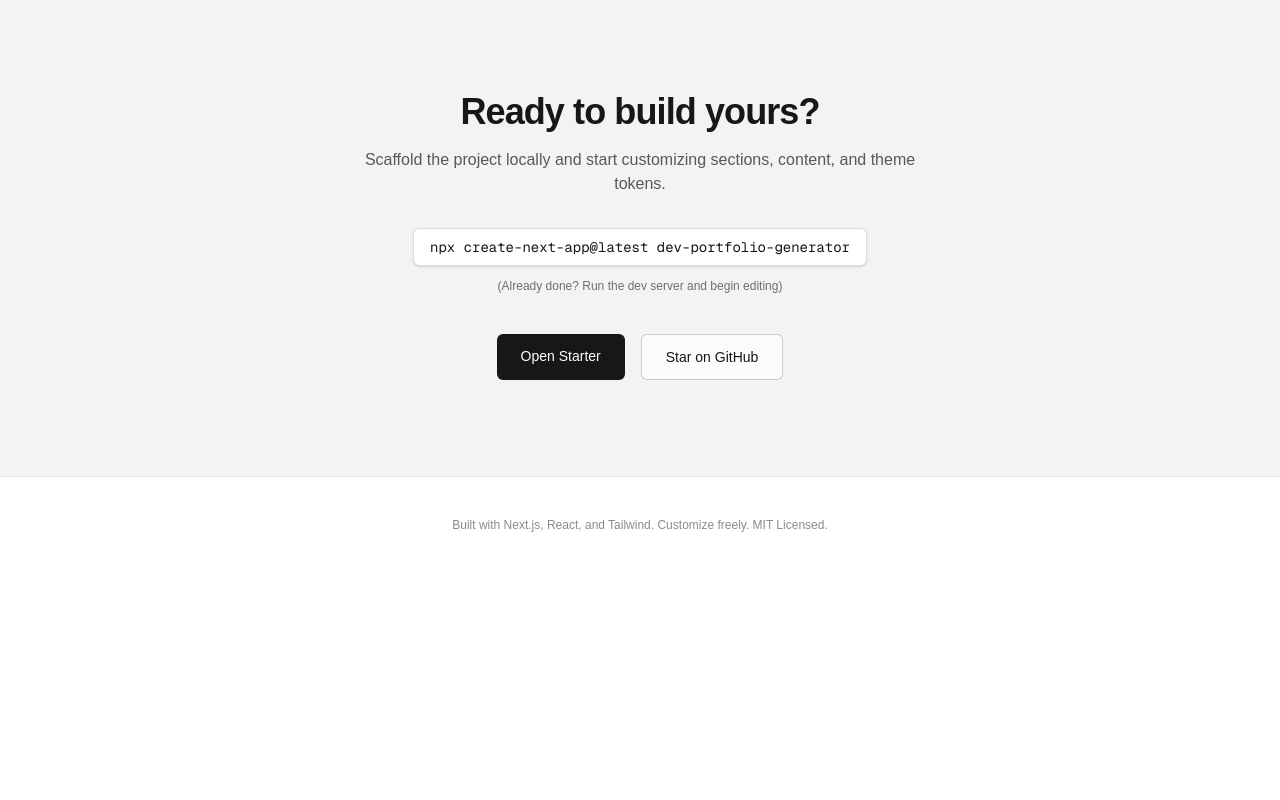
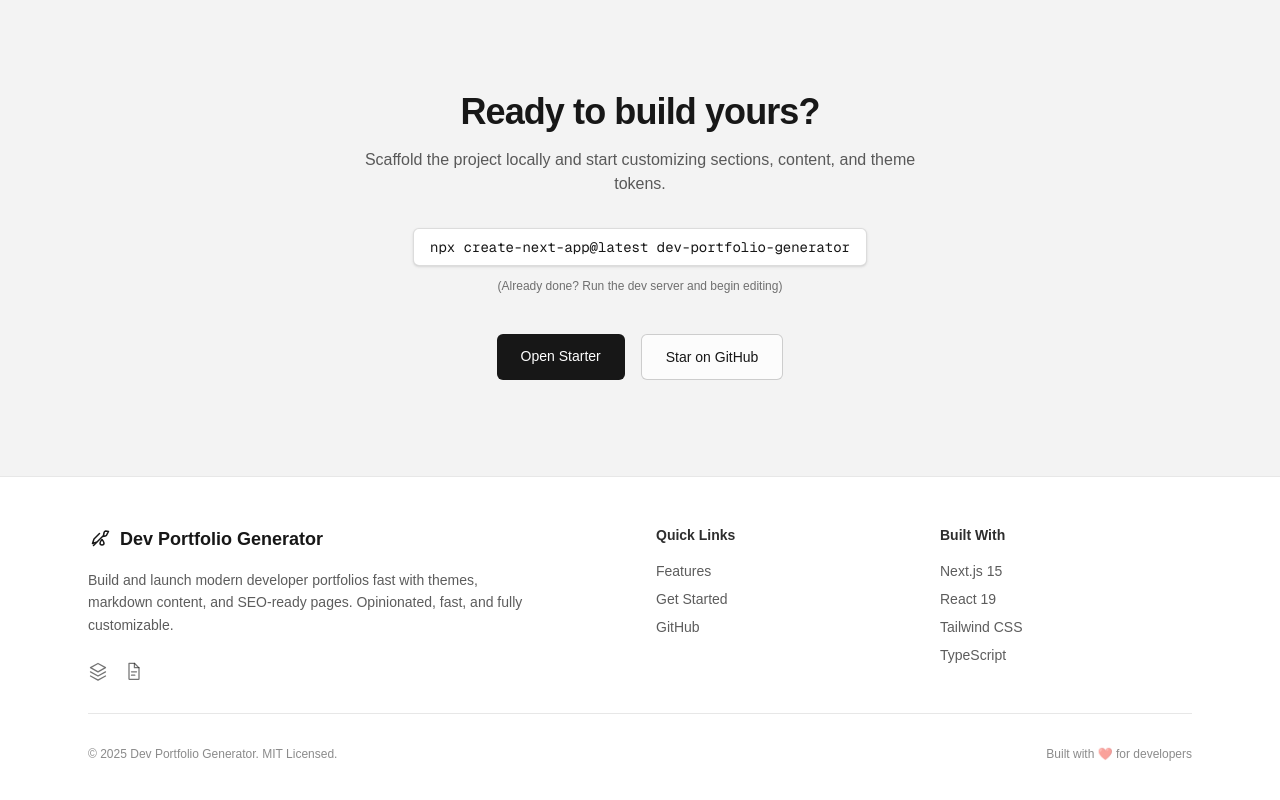
Before and after one commit to rudalkunwar/dev-portfolio-generator, a Next.js app: page / in a window 1280 px wide. Shown: the part 1443-2243 px from the top of the page. Before the commit the page ends 2016 px from the top, so only its background shows below. Built offline with nearby package versions, Linux system fonts and the light colour scheme.

Commit message:
feat footer

```diff
--- a/src/app/layout.tsx
+++ b/src/app/layout.tsx
@@ -1,6 +1,7 @@
 import type { Metadata } from "next";
 import { Geist, Geist_Mono } from "next/font/google";
 import "./globals.css";
+import Footer from "@/components/footer";
 
 const geistSans = Geist({
   variable: "--font-geist-sans",
@@ -26,9 +27,12 @@ export default function RootLayout({
   return (
     <html lang="en">
       <body
-        className={`${geistSans.variable} ${geistMono.variable} antialiased`}
+        className={`${geistSans.variable} ${geistMono.variable} antialiased min-h-screen flex flex-col`}
       >
-        {children}
+        <div className="flex-1">
+          {children}
+        </div>
+        <Footer />
       </body>
     </html>
   );
--- a/src/app/page.tsx
+++ b/src/app/page.tsx
@@ -163,12 +163,6 @@ export default function Home() {
           </div>
         </section>
       </main>
-
-      <footer className="py-10 text-center text-xs text-foreground/50 border-t border-foreground/10 mt-auto">
-        <p>
-          Built with Next.js, React, and Tailwind. Customize freely. MIT Licensed.
-        </p>
-      </footer>
     </div>
   );
 }
--- /dev/null
+++ b/src/components/footer.tsx
@@ -0,0 +1,92 @@
+import Link from "next/link";
+import { Icon } from "@/components/icons";
+
+export default function Footer() {
+    const currentYear = new Date().getFullYear();
+
+    return (
+        <footer className="border-t border-foreground/10 bg-background/50 backdrop-blur-sm">
+            <div className="mx-auto max-w-6xl px-6 py-12">
+                <div className="grid grid-cols-1 md:grid-cols-4 gap-8">
+                    {/* Brand Section */}
+                    <div className="md:col-span-2">
+                        <div className="flex items-center gap-2 mb-4">
+                            <Icon name="rocket" size={24} className="text-foreground" />
+                            <span className="font-semibold text-lg">Dev Portfolio Generator</span>
+                        </div>
+                        <p className="text-sm text-foreground/70 leading-relaxed max-w-md">
+                            Build and launch modern developer portfolios fast with themes, markdown content,
+                            and SEO-ready pages. Opinionated, fast, and fully customizable.
+                        </p>
+                        <div className="flex gap-4 mt-6">
+                            <a
+                                href="https://github.com/rudalkunwar/dev-portfolio-generator"
+                                target="_blank"
+                                rel="noopener noreferrer"
+                                className="text-foreground/60 hover:text-foreground transition-colors"
+                                aria-label="GitHub Repository"
+                            >
+                                <Icon name="layers" size={20} />
+                            </a>
+                            <a
+                                href="#"
+                                className="text-foreground/60 hover:text-foreground transition-colors"
+                                aria-label="Documentation"
+                            >
+                                <Icon name="fileText" size={20} />
+                            </a>
+                        </div>
+                    </div>
+
+                    {/* Quick Links */}
+                    <div>
+                        <h3 className="font-semibold text-sm mb-4 text-foreground/90">Quick Links</h3>
+                        <ul className="space-y-2 text-sm">
+                            <li>
+                                <Link href="#features" className="text-foreground/70 hover:text-foreground transition-colors">
+                                    Features
+                                </Link>
+                            </li>
+                            <li>
+                                <Link href="#get-started" className="text-foreground/70 hover:text-foreground transition-colors">
+                                    Get Started
+                                </Link>
+                            </li>
+                            <li>
+                                <a
+                                    href="https://github.com/rudalkunwar/dev-portfolio-generator"
+                                    target="_blank"
+                                    rel="noopener noreferrer"
+                                    className="text-foreground/70 hover:text-foreground transition-colors"
+                                >
+                                    GitHub
+                                </a>
+                            </li>
+                        </ul>
+                    </div>
+
+                    {/* Tech Stack */}
+                    <div>
+                        <h3 className="font-semibold text-sm mb-4 text-foreground/90">Built With</h3>
+                        <ul className="space-y-2 text-sm text-foreground/70">
+                            <li>Next.js 15</li>
+                            <li>React 19</li>
+                            <li>Tailwind CSS</li>
+                            <li>TypeScript</li>
+                        </ul>
+                    </div>
+                </div>
+
+                {/* Bottom Section */}
+                <div className="border-t border-foreground/10 mt-8 pt-8 flex flex-col md:flex-row justify-between items-center gap-4">
+                    <p className="text-xs text-foreground/50">
+                        © {currentYear} Dev Portfolio Generator. MIT Licensed.
+                    </p>
+                    <p className="text-xs text-foreground/50">
+                        Built with ❤️ for developers
+                    </p>
+                </div>
+            </div>
+        </footer>
+    );
+}
```
